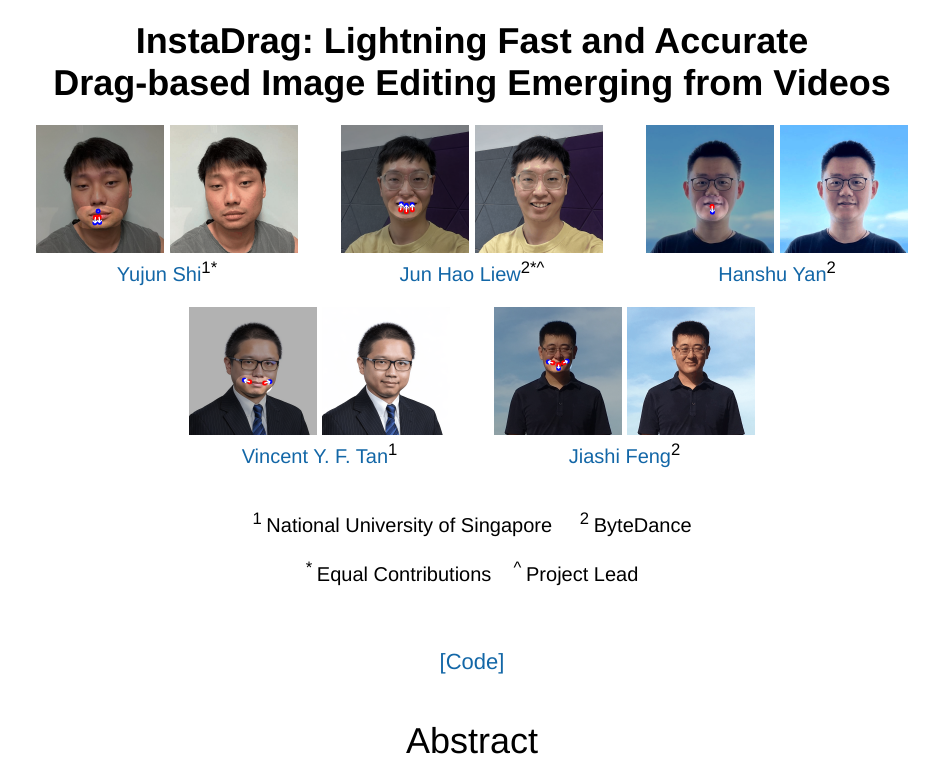
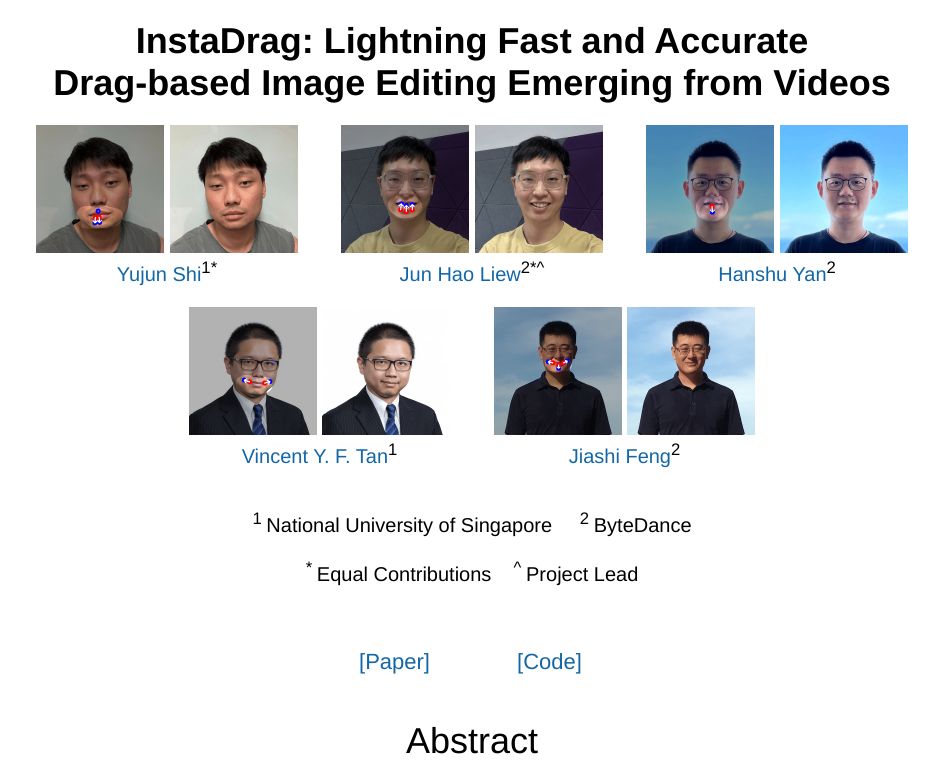
Before and after one commit to instadrag/instadrag.github.io, a plain HTML site: page index.html in a window 1280 px wide. Shown: the top 783 px of the page, without its empty margins (168-1110 px from the left). Drawn offline with Linux system fonts and the light colour scheme; a script that the page names is missing.

Commit message:
Update index.html

```diff
--- a/index.html
+++ b/index.html
@@ -99,6 +99,7 @@
     -->
 
     <br><br>
+    <div class="links"><a href="https://arxiv.org/abs/2405.13722">[Paper]</a></div>
     <div class="links"><a href="https://github.com/magic-research/InstaDrag">[Code]</a></div>
     <br><br>
 
```
